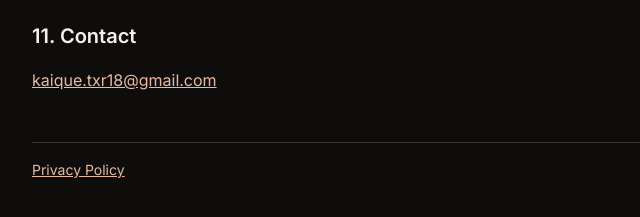
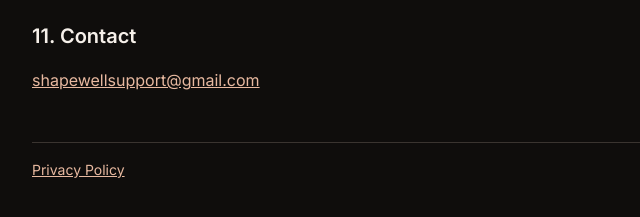
Before and after one commit to kaiquettxr/shapewell, a plain HTML site: page terms.html in a window 1280 px wide. Shown: the part 2170-2387 px from the top of the page, 272-912 px from the left. Drawn offline with Linux system fonts and the light colour scheme.

Commit message:
Troca e-mail de suporte

```diff
--- a/terms.html
+++ b/terms.html
@@ -56,7 +56,7 @@
 <p>We may update these terms. If a change is meaningful, we will update the date above and post the new terms on this page before they apply.</p>
 
 <h2>11. Contact</h2>
-<p><a href="mailto:kaique.txr18@gmail.com">kaique.txr18@gmail.com</a></p>
+<p><a href="mailto:shapewellsupport@gmail.com">shapewellsupport@gmail.com</a></p>
 
 <footer><a href="privacy.html">Privacy Policy</a></footer>
 </main>
```
